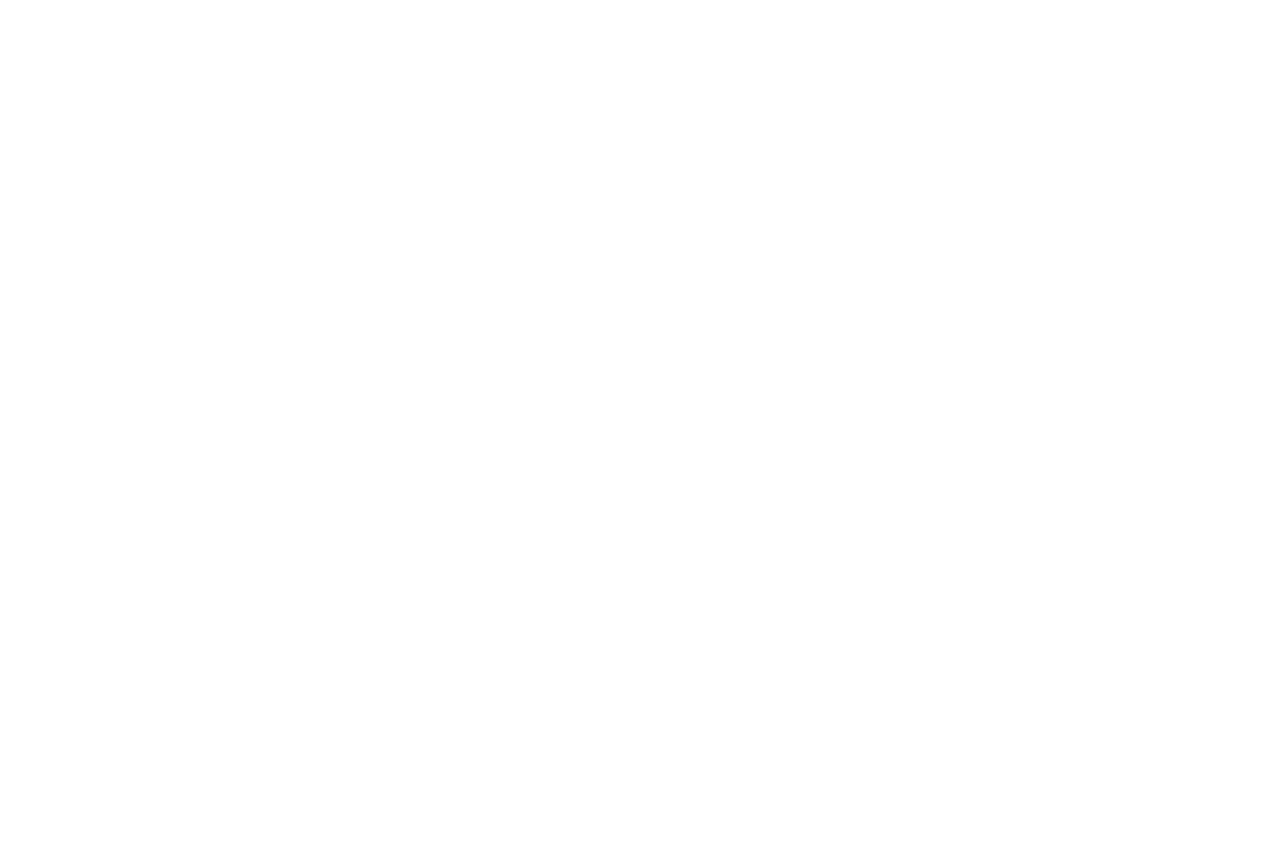
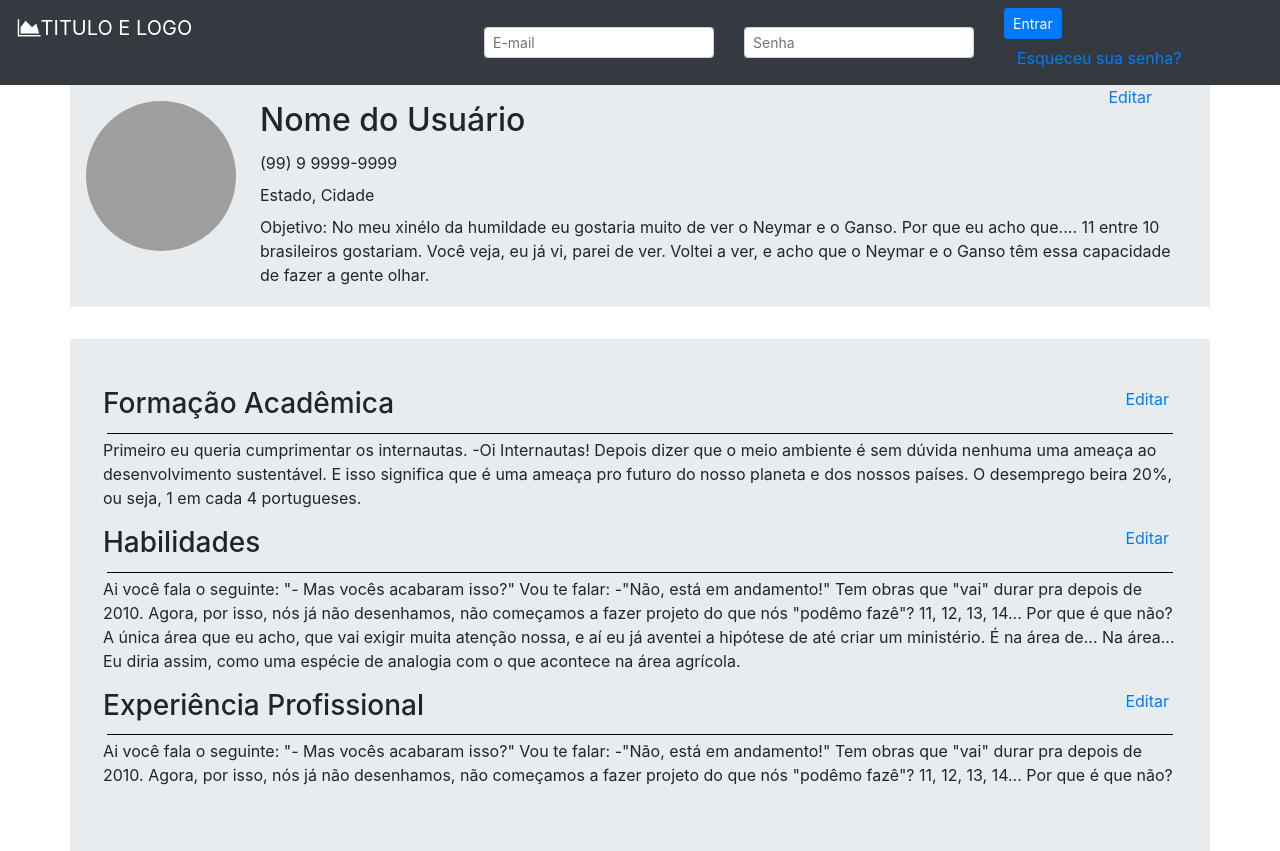
Before and after one commit to LeonardoBevilacqua/tcc-faculdade, an Angular app in the folder prototype/: page /profile in a window 1280 px wide. Before the commit this address led to /. Before the commit the page ends 800 px from the top, so only its background shows below. Built offline with nearby package versions, Linux system fonts and the light colour scheme; grey boxes are pictures that could not be loaded.

Commit message:
adicionado o profile

```diff
--- a/prototype/src/app/app-routing.module.ts
+++ b/prototype/src/app/app-routing.module.ts
@@ -2,11 +2,13 @@
 import { Routes, RouterModule } from '@angular/router';
 import { HomeComponent } from './core/home/home.component';
 import { SearchComponent } from './core/search/search.component';
+import {ProfileComponent} from './core/profile/profile.component'
 
 const routes: Routes = [
   { path: '', redirectTo: '/home', pathMatch: 'full' },
   { path: 'home', component: HomeComponent },
-  { path: 'search', component: SearchComponent }
+  { path: 'search', component: SearchComponent },
+  { path: 'profile', component: ProfileComponent }
 ];
 
 @NgModule({
--- a/prototype/src/app/app.module.ts
+++ b/prototype/src/app/app.module.ts
@@ -7,6 +7,7 @@
 import { CompanyCardComponent } from './shared/company-card/company-card.component';
 import { HomeComponent } from './core/home/home.component';
 import { SearchComponent } from './core/search/search.component';
+import { ProfileComponent } from './core/profile/profile.component';
 
 @NgModule({
   declarations: [
@@ -14,7 +15,8 @@
     NavbarHomeComponent,
     CompanyCardComponent,
     HomeComponent,
-    SearchComponent
+    SearchComponent,
+    ProfileComponent
   ],
   imports: [
     BrowserModule,
--- a/prototype/src/styles.scss
+++ b/prototype/src/styles.scss
@@ -4,10 +4,15 @@
 $fa-font-path: "~font-awesome/fonts";
 @import "~font-awesome/scss/font-awesome.scss";
 
-.image{
 
-}
 .image:hover{
     transform: scale(1.2);
 
 }
+
+
+.imageProfile {
+    width: 150px;
+    height: 150px;
+    border-radius: 50%;
+  }
```
